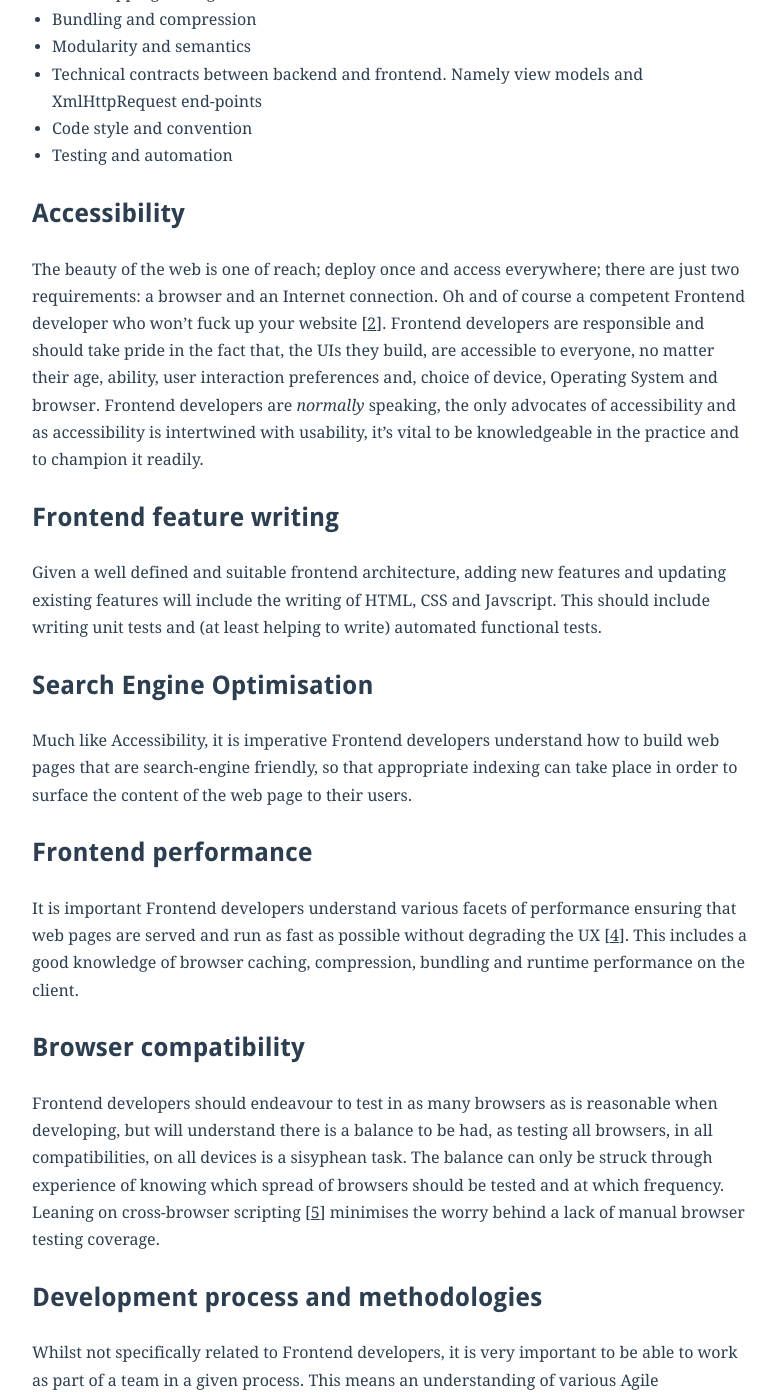
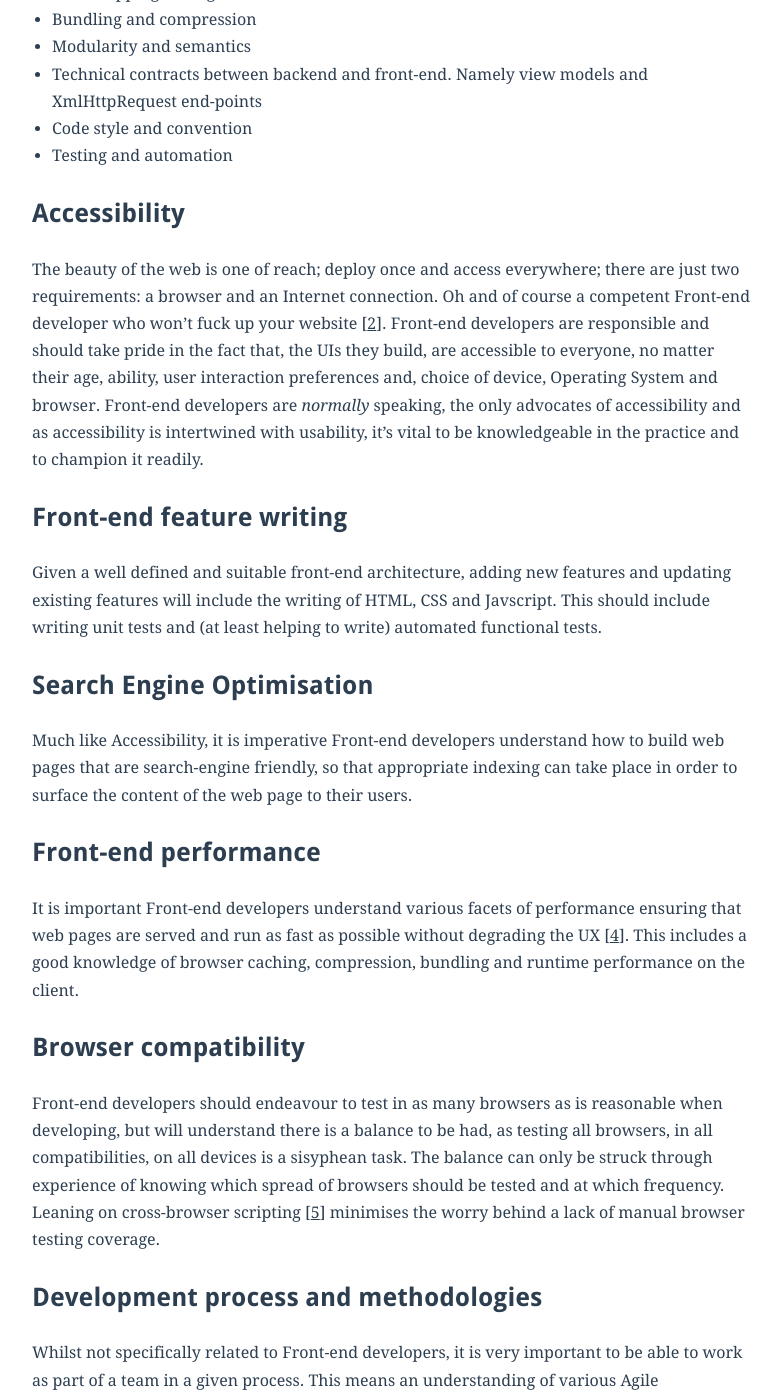
Before and after one commit to adamsilver/adamsilver.io-jekyll, a Jekyll site: the page built from _posts/2015-03-11-the-role-of-the-front-end-developer.md, in a window 1280 px wide and 1400 px high, scrolled down 852 px. Shown: the whole window, without its empty margins (248-1028 px from the left). Built offline with Jekyll 4.4.1, drawn with Linux system fonts in a browser that asks for light colours; Markdown is read by kramdown in place of the engine named in the settings; some of the changed text lies outside the part shown.

Commit message:
Frontend

```diff
--- a/_posts/2015-03-11-the-role-of-the-front-end-developer.md
+++ b/_posts/2015-03-11-the-role-of-the-front-end-developer.md
@@ -1,52 +1,52 @@
 ---
 layout: post
-title:  "The role of the Frontend Developer"
+title:  "The role of the Front-end Developer"
 date:   2015-03-11 09:00:01
 categories: web
 ---
 
-The role of the Frontend developer has changed significantly over the years and responsiblities extend far beyond translating visual designs into code. Recently, Frontend developers should be involved in many other aspects of the design and development process.
+The role of the Front-end developer has changed significantly over the years and responsiblities extend far beyond translating visual designs into code. Recently, Front-end developers should be involved in many other aspects of the design and development process.
 
 ## User Experience (UX)
 
-Everyone is responsible for UX [[0](#ref0)] and Frontend Developers play an essential role [[1](#ref1)]. Due to the nature of their job, they should understand the platform better than anyone else. Having to develop for a huge range of browsers, across different Operating Systems and devices with different configurations means the Frontend developer truly understands the constraints of the web and embraces them to the users' advantage. This input is vital for creating a positive UX.
+Everyone is responsible for UX [[0](#ref0)] and Front-end Developers play an essential role [[1](#ref1)]. Due to the nature of their job, they should understand the platform better than anyone else. Having to develop for a huge range of browsers, across different Operating Systems and devices with different configurations means the Front-end developer truly understands the constraints of the web and embraces them to the users' advantage. This input is vital for creating a positive UX.
 
-## Frontend architecture
+## Front-end architecture
 
-An *experienced* Frontend developer should be able to design a suitable frontend architecture which includes the consideration of the following:
+An *experienced* Front-end developer should be able to design a suitable front-end architecture which includes the consideration of the following:
 
 * Design patterns
 * Architectural patterns
 * Bootstrapping strategies
 * Bundling and compression
 * Modularity and semantics
-* Technical contracts between backend and frontend. Namely view models and XmlHttpRequest end-points
+* Technical contracts between backend and front-end. Namely view models and XmlHttpRequest end-points
 * Code style and convention
 * Testing and automation
 
 ## Accessibility
 
-The beauty of the web is one of reach; deploy once and access everywhere; there are just two requirements: a browser and an Internet connection. Oh and of course a competent Frontend developer who won't fuck up your website [[2](#ref2)]. Frontend developers are responsible and should take pride in the fact that, the UIs they build, are accessible to everyone, no matter their age, ability, user interaction preferences and, choice of device, Operating System and browser. Frontend developers are *normally* speaking, the only advocates of accessibility and as accessibility is intertwined with usability, it's vital to be knowledgeable in the practice and to champion it readily.
+The beauty of the web is one of reach; deploy once and access everywhere; there are just two requirements: a browser and an Internet connection. Oh and of course a competent Front-end developer who won't fuck up your website [[2](#ref2)]. Front-end developers are responsible and should take pride in the fact that, the UIs they build, are accessible to everyone, no matter their age, ability, user interaction preferences and, choice of device, Operating System and browser. Front-end developers are *normally* speaking, the only advocates of accessibility and as accessibility is intertwined with usability, it's vital to be knowledgeable in the practice and to champion it readily.
 
-## Frontend feature writing
+## Front-end feature writing
 
-Given a well defined and suitable frontend architecture, adding new features and updating existing features will include the writing of HTML, CSS and Javscript. This should include writing unit tests and (at least helping to write) automated functional tests.
+Given a well defined and suitable front-end architecture, adding new features and updating existing features will include the writing of HTML, CSS and Javscript. This should include writing unit tests and (at least helping to write) automated functional tests.
 
 ## Search Engine Optimisation
 
-Much like Accessibility, it is imperative Frontend developers understand how to build web pages that are search-engine friendly, so that appropriate indexing can take place in order to surface the content of the web page to their users.
+Much like Accessibility, it is imperative Front-end developers understand how to build web pages that are search-engine friendly, so that appropriate indexing can take place in order to surface the content of the web page to their users.
 
-## Frontend performance
+## Front-end performance
 
-It is important Frontend developers understand various facets of performance ensuring that web pages are served and run as fast as possible without degrading the UX [[4](#ref4)]. This includes a good knowledge of browser caching, compression, bundling and runtime performance on the client.
+It is important Front-end developers understand various facets of performance ensuring that web pages are served and run as fast as possible without degrading the UX [[4](#ref4)]. This includes a good knowledge of browser caching, compression, bundling and runtime performance on the client.
 
 ## Browser compatibility
 
-Frontend developers should endeavour to test in as many browsers as is reasonable when developing, but will understand there is a balance to be had, as testing all browsers, in all compatibilities, on all devices is a sisyphean task. The balance can only be struck through experience of knowing which spread of browsers should be tested and at which frequency. Leaning on cross-browser scripting [[5](#ref5)] minimises the worry behind a lack of manual browser testing coverage.
+Front-end developers should endeavour to test in as many browsers as is reasonable when developing, but will understand there is a balance to be had, as testing all browsers, in all compatibilities, on all devices is a sisyphean task. The balance can only be struck through experience of knowing which spread of browsers should be tested and at which frequency. Leaning on cross-browser scripting [[5](#ref5)] minimises the worry behind a lack of manual browser testing coverage.
 
 ## Development process and methodologies
 
-Whilst not specifically related to Frontend developers, it is very important to be able to work as part of a team in a given process. This means an understanding of various Agile methodologies. Better still, it's highly beneficial to you and your team to be able to spot friction and influence the process regularly to deliver software in a more efficient way.
+Whilst not specifically related to Front-end developers, it is very important to be able to work as part of a team in a given process. This means an understanding of various Agile methodologies. Better still, it's highly beneficial to you and your team to be able to spot friction and influence the process regularly to deliver software in a more efficient way.
 
 <dl>
 	<dt class="citation" id="ref0">[0]</dt>
```
Also changed, not shown: index.md (+1 -1 lines).
